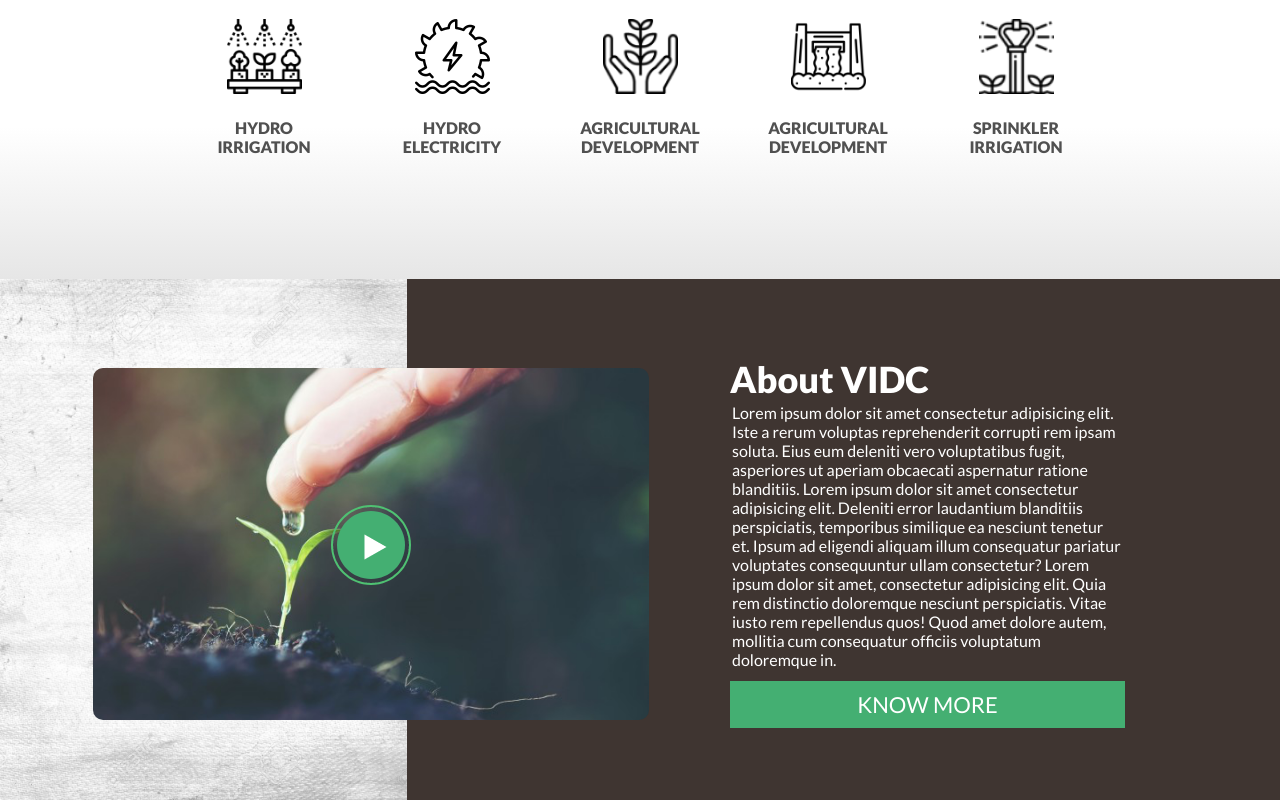
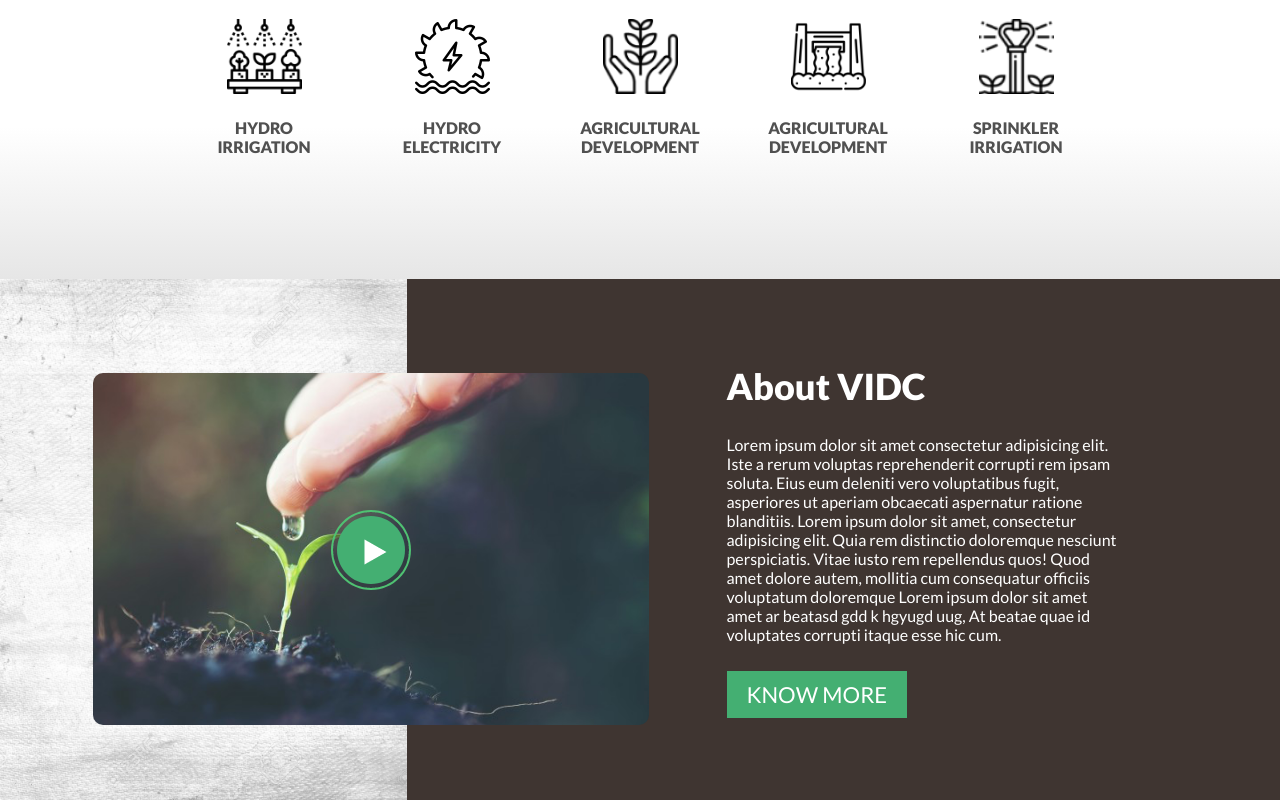
Before and after one commit to PraveenMalleda/Irrigation, a plain HTML site: page index.html in a window 1280 px wide. Shown: the part 1520-2320 px from the top of the page. Drawn offline with Linux system fonts and the light colour scheme.

Commit message:
About Us

```diff
--- a/index.html
+++ b/index.html
@@ -111,25 +111,21 @@
 
 
         <!--ABOUT-Us-Section-->
-        <section class="aboutus-section">
-            <div class="aboutus-container">
-                <div class="plant-image">
-                    <img src="Images/playbutton.png" alt="play-button" class="play-button">
+        <section class="aboutus">
+            <div class="aboutus__container">
+                <div class="aboutus__plant-image">
+                    <img src="Images/playbutton.png" alt="play-button" class="aboutus__play-button">
                 </div>
-                <div class="text-section">
-                    <h2 class="vidc-heading">
+                <div class="aboutus__text">
+                    <h2 class="aboutus__heading">
                         About VIDC
                     </h2>
-                    <p class="vidc-description">Lorem ipsum dolor sit amet consectetur adipisicing elit. Iste a rerum
+                    <p class="aboutus__description">Lorem ipsum dolor sit amet consectetur adipisicing elit. Iste a rerum
                         voluptas reprehenderit corrupti rem ipsam soluta. Eius eum deleniti vero voluptatibus fugit,
-                        asperiores ut aperiam obcaecati aspernatur ratione blanditiis. Lorem ipsum dolor sit amet
-                        consectetur adipisicing elit. Deleniti error laudantium blanditiis perspiciatis, temporibus
-                        similique ea nesciunt tenetur et. Ipsum ad eligendi aliquam illum consequatur pariatur
-                        voluptates
-                        consequuntur ullam consectetur? Lorem ipsum dolor sit amet, consectetur adipisicing elit. Quia
+                        asperiores ut aperiam obcaecati aspernatur ratione blanditiis.  Lorem ipsum dolor sit amet, consectetur adipisicing elit. Quia
                         rem distinctio doloremque nesciunt perspiciatis. Vitae iusto rem repellendus quos! Quod amet
-                        dolore autem, mollitia cum consequatur officiis voluptatum doloremque in.</p>
-                    <a href="" class="aboutus-button">KNOW MORE</a>
+                        dolore autem, mollitia cum consequatur officiis voluptatum doloremque Lorem ipsum dolor sit amet amet ar beatasd gdd k hgyugd uug, At beatae quae id voluptates corrupti itaque esse hic cum.                    </p>
+                    <a href="" class="aboutus__button">KNOW MORE</a>
                 </div>
             </div>
         </section>
--- a/scss/page/_home.scss
+++ b/scss/page/_home.scss
@@ -118,45 +118,43 @@
 
 
 /* About-Us-Section */
-.aboutus-section{
+.aboutus{
     @include images( url("../Images/paper.png"),521px ,100% ,no-repeat );
-    @include flex-items(flex, -direction,space-between);
-    color:$white-color;
     background-color:$background-color-brown;
-    .aboutus-container{
+    &__container{
         @extend %project-container;
-        @include flex-items(flex,row,-content);
-        position: relative;
-        .plant-image{
+        display: flex;
+        justify-content: space-between;
+    }
+    &__plant-image{
         @include images(url("../Images/plant.png"),353px ,556px ,no-repeat );
-            @include flex-items(flex, -direction,center);
+        display: flex;
+        justify-content: center;
         align-items:center;
-            position: absolute;
-            top:17%
+        margin-top: 94px;
     }
-        .text-section{
-            @include flex-items(flex,column,-content);
-            height:308px;
+    &__text{
         width:395px;
-            position: absolute;
-            top:15%;
-            left:58%;
-            .vidc-heading{
+        margin-top: 85px;
+        margin-right:66px;
+    }
+    &__heading{
         font-size: 36px;
         font-family: lato;
+        color:$white-color;
+        padding-bottom: 27px;
     }
-            .vidc-description{
+    &__description{
         font-size:16px;
         font-family:$lato-family;
         font-weight: regular;
-                padding:2px;
+        padding-bottom: 27px;;
         margin-bottom: 10px;
+        color:$white-color;
     }
-            .aboutus-button{
+    &__button{
         @extend %knowmore-buttons;
         color:$white-color;
         background-color:$aboutus-button;
     }
 }
-    }
-}
```
Also changed, not shown: scss/styles.css, 1 other file. Lines whose indentation alone changed are shown as unchanged.
